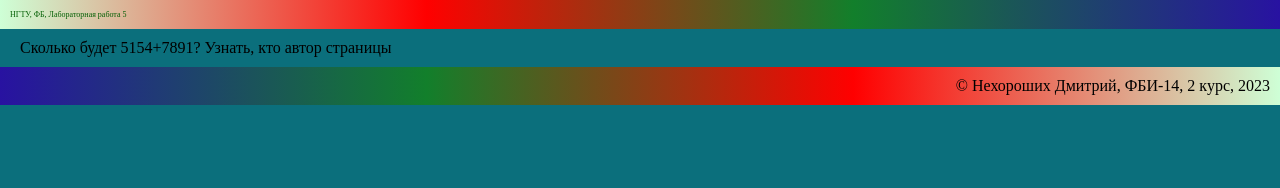
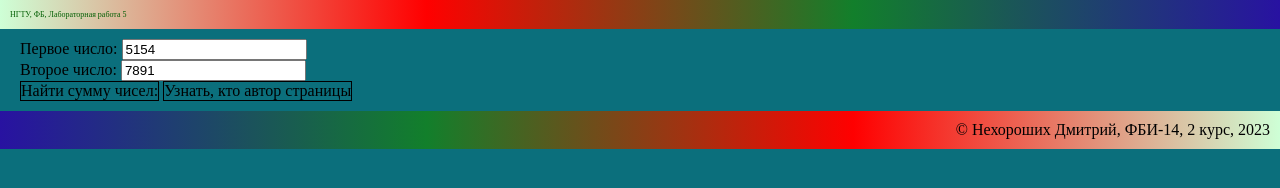
Before and after one commit to Special-dima/LEARN, a plain HTML site: page lab5.html in a window 1280 px wide. Drawn offline with Linux system fonts and the light colour scheme.

Commit message:
ВЫвод суммы любых чисел

```diff
--- a/lab5.html
+++ b/lab5.html
@@ -8,8 +8,11 @@
         <link rel="stylesheet" href="main.css">
         <script>
             function showSum () {
-                let a = 5645;
-                let b = 1274;
+                let inputA = document.getElementById('nuberA');
+                let inputB = document.getElementById('nuberB');
+
+                let a = parseInt(inputA.value);
+                let b = parseInt(inputB.value);
                 let resulte = a + b;
                 alert('Сумма ' + a + ' и ' + b + ' равна ' + resulte);
             }
@@ -20,6 +23,7 @@
         </script>
         <style>
             .message {
+                border: 1px solid;
                 cursor: pointer;
                 display: inline-block;
             }
@@ -32,7 +36,9 @@
         </header>
 
         <main>
-            <div class="message" onclick="showSum()">Сколько будет 5154+7891?</div>
+            <label>Первое число: <input type="number" value="5154" id="numberA"></label><br>
+            <label>Второе число: <input type="number" value="7891" id="numberB"></label><br>
+            <div class="message" onclick="showSum()">Найти сумму чисел:</div>
             <div class="message" onclick="showAuthor()">Узнать, кто автор страницы</div>
         </main>
 
```
